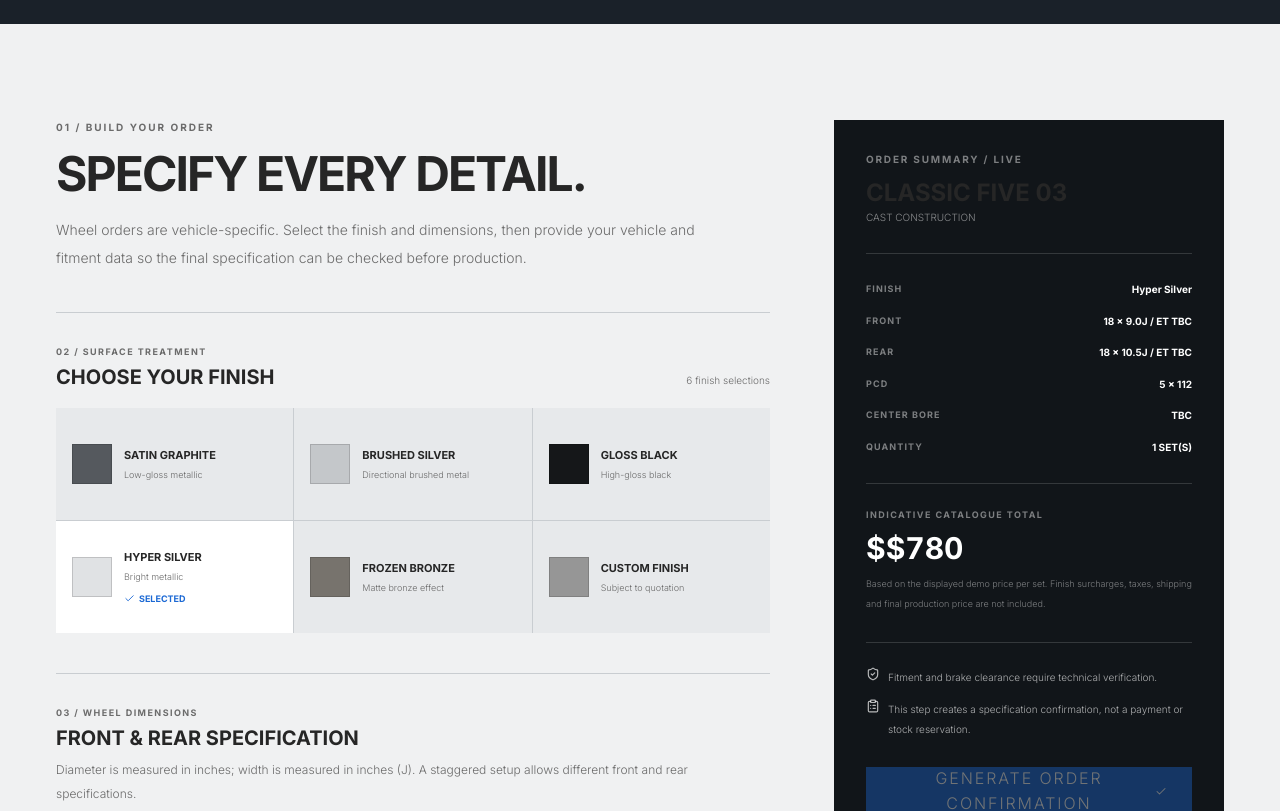
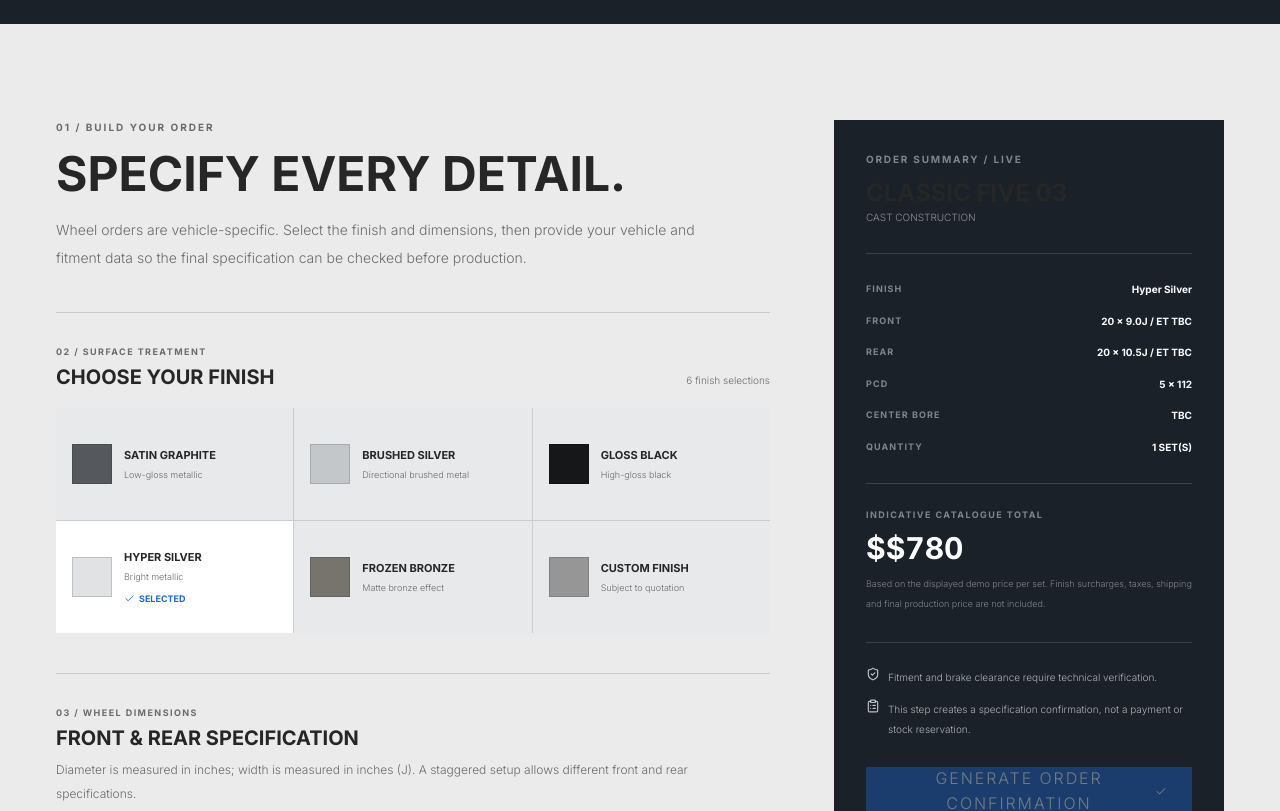
Before and after one commit to JackyCheungCode/Uranus, a Next.js app: page /wheels/classic-five-03 in a window 1280 px wide. Shown: the part 880-1691 px from the top of the page. Built offline with nearby package versions, Linux system fonts and the light colour scheme.

Commit message:
Correct wheel dimension defaults and validate order confirmation

```diff
--- a/src/components/wheel-order-panel.tsx
+++ b/src/components/wheel-order-panel.tsx
@@ -19,11 +19,12 @@ const widths = ["8.0J", "8.5J", "9.0J", "9.5J", "10.0J", "10.5J", "11.0J", "11.5
 type Props = { wheel: Wheel };
 
 export function WheelOrderPanel({ wheel }: Props) {
+  const dimensionPairs = Array.from(wheel.size.matchAll(/(\\d{2})\\s*[×x]\\s*(\\d+(?:\\.\\d+)?)/g));
   const [finish, setFinish] = useState(wheel.finish);
-  const [frontDiameter, setFrontDiameter] = useState(wheel.size.match(/(18|19|20|21|22)/)?.[0] ?? "20");
-  const [rearDiameter, setRearDiameter] = useState(wheel.size.match(/(18|19|20|21|22)/g)?.[1] ?? wheel.size.match(/(18|19|20|21|22)/)?.[0] ?? "20");
+  const [frontDiameter, setFrontDiameter] = useState(dimensionPairs[0]?.[1] ?? "20");
+  const [rearDiameter, setRearDiameter] = useState(dimensionPairs[1]?.[1] ?? dimensionPairs[0]?.[1] ?? "20");
   const [frontWidth, setFrontWidth] = useState(wheel.size.match(/\d+\.\d+\s*$/)?.[0]?.trim() ? wheel.size.match(/\d+\.\d+\s*$/)?.[0]?.trim() + "J" : "9.0J");
-  const [rearWidth, setRearWidth] = useState("10.5J");
+  const [rearWidth, setRearWidth] = useState(dimensionPairs[1]?.[2] ? dimensionPairs[1][2] + "J" : dimensionPairs[0]?.[2] ? dimensionPairs[0][2] + "J" : "10.5J");
   const [staggered, setStaggered] = useState(true);
   const [pcd, setPcd] = useState(wheel.fitment);
   const [offsetFront, setOffsetFront] = useState("");
@@ -42,7 +43,8 @@ export function WheelOrderPanel({ wheel }: Props) {
   const [orderNumber, setOrderNumber] = useState("");
   const unitPrice = Number(wheel.price.replace(/[^0-9.]/g, "")) || 0;
   const total = useMemo(() => unitPrice * Number(quantity), [unitPrice, quantity]);
-  const canGenerate = customer.trim() && (email.trim() || phone.trim()) && vehicle.trim() && pcd.trim();
+  const emailValid = !email.trim() || /^[^\\s@]+@[^\\s@]+\\.[^\\s@]+$/.test(email.trim());
+  const canGenerate = Boolean(customer.trim() && (email.trim() || phone.trim()) && vehicle.trim() && pcd.trim() && emailValid);
 
   function generateConfirmation() {
     if (!canGenerate) return;
@@ -56,12 +58,12 @@ export function WheelOrderPanel({ wheel }: Props) {
   const label = "text-[9px] font-bold tracking-[0.16em] text-muted";
 
   return (
-    <section id="order-builder" className="bg-[#f0f1f2] text-ink">
-      <div className="mx-auto max-w-[1600px] px-5 py-16 sm:px-10 lg:px-14 lg:py-24">
+    <section id="order-builder" className="bg-surface-strong text-ink">
+      <div className="mx-auto max-w-[1440px] px-5 py-16 sm:px-10 lg:px-14 lg:py-24">
         <div className="grid gap-10 lg:grid-cols-[minmax(0,1fr)_390px] lg:gap-16">
           <div>
             <p className="text-[10px] font-bold tracking-[0.2em] text-muted">01 / BUILD YOUR ORDER</p>
-            <h2 className="mt-3 text-3xl font-bold tracking-[-0.04em] sm:text-5xl">SPECIFY EVERY DETAIL.</h2>
+            <h2 className="mt-3 text-3xl font-bold tracking-normal sm:text-5xl">SPECIFY EVERY DETAIL.</h2>
             <p className="mt-4 max-w-2xl text-sm font-light leading-7 text-muted">Wheel orders are vehicle-specific. Select the finish and dimensions, then provide your vehicle and fitment data so the final specification can be checked before production.</p>
 
             <div className="mt-10 border-t border-[#c9cdd1] pt-8">
@@ -121,7 +123,7 @@ export function WheelOrderPanel({ wheel }: Props) {
             </div>
           </div>
 
-          <aside className="h-fit bg-[#111519] p-6 text-white lg:sticky lg:top-28 lg:p-8">
+          <aside className="h-fit bg-[#1a2129] p-6 text-white lg:sticky lg:top-28 lg:p-8">
             <p className="text-[10px] font-bold tracking-[0.18em] text-white/45">ORDER SUMMARY / LIVE</p>
             <h3 className="mt-3 text-2xl font-bold">{wheel.name}</h3>
             <p className="mt-1 text-[10px] font-light text-white/50">{wheel.category} CONSTRUCTION</p>
```
